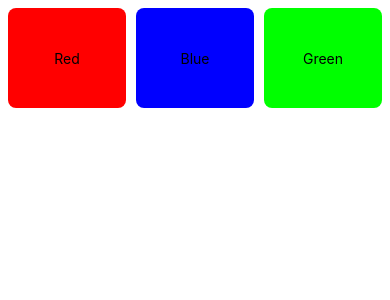
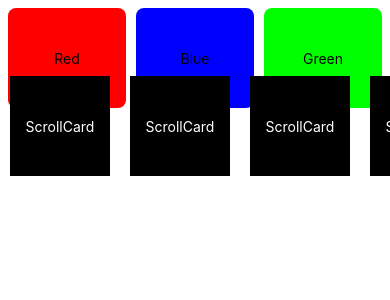
Before and after one commit to nandeeshdb/react-native-full-course, a React Native app: screen / in a window 390 px wide. Shown: the top 300 px of the page. Built offline with nearby package versions, Linux system fonts and the light colour scheme.

Commit message:
Scrollable Carrds

```diff
--- a/App.tsx
+++ b/App.tsx
@@ -1,12 +1,14 @@
 import {SafeAreaView, ScrollView} from 'react-native';
 import React from 'react';
 import FlatCard from './components/flat-card';
+import ScrollCrard from './components/scroll-cards';
 
 const App = () => {
   return (
     <SafeAreaView>
       <ScrollView>
         <FlatCard />
+        <ScrollCrard />
       </ScrollView>
     </SafeAreaView>
   );
--- /dev/null
+++ b/components/scroll-cards.tsx
@@ -0,0 +1,41 @@
+import {ScrollView, StyleSheet, Text, View} from 'react-native';
+import React from 'react';
+
+const ScrollCard = () => {
+  return (
+    <ScrollView horizontal>
+      <View style={styles.cardContainer}>
+        <Text style={styles.cardText}>ScrollCard</Text>
+      </View>
+      <View style={styles.cardContainer}>
+        <Text style={styles.cardText}>ScrollCard</Text>
+      </View>
+      <View style={styles.cardContainer}>
+        <Text style={styles.cardText}>ScrollCard</Text>
+      </View>
+      <View style={styles.cardContainer}>
+        <Text style={styles.cardText}>ScrollCard</Text>
+      </View>
+      <View style={styles.cardContainer}>
+        <Text style={styles.cardText}>ScrollCard</Text>
+      </View>
+    </ScrollView>
+  );
+};
+
+export default ScrollCard;
+
+const styles = StyleSheet.create({
+  cardContainer: {
+    alignItems: 'center',
+    justifyContent: 'center',
+    height: 100,
+    width: 100,
+    backgroundColor: '#000000',
+    padding: 8,
+    margin: 10,
+  },
+  cardText: {
+    color: '#ffffff',
+  },
+});
```
